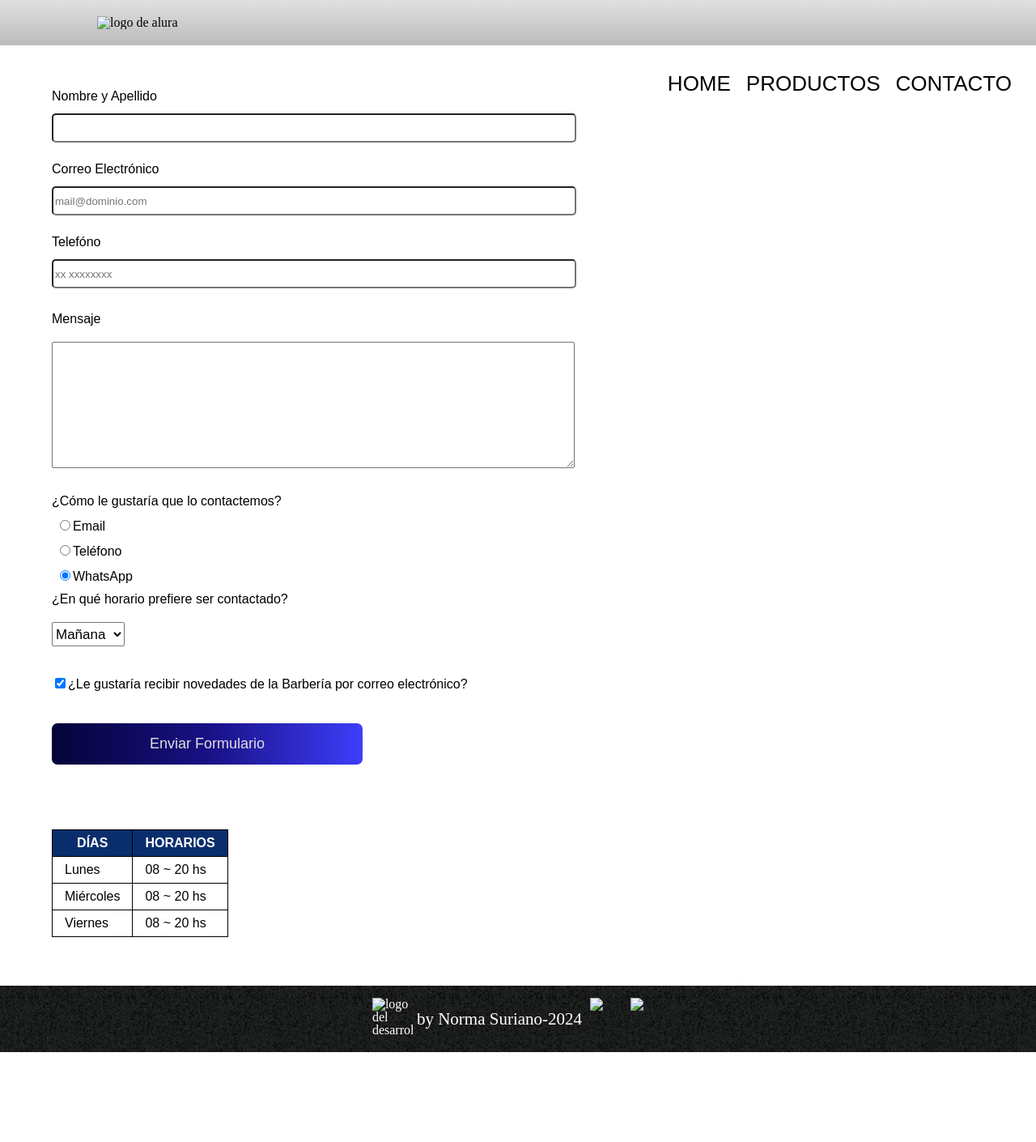
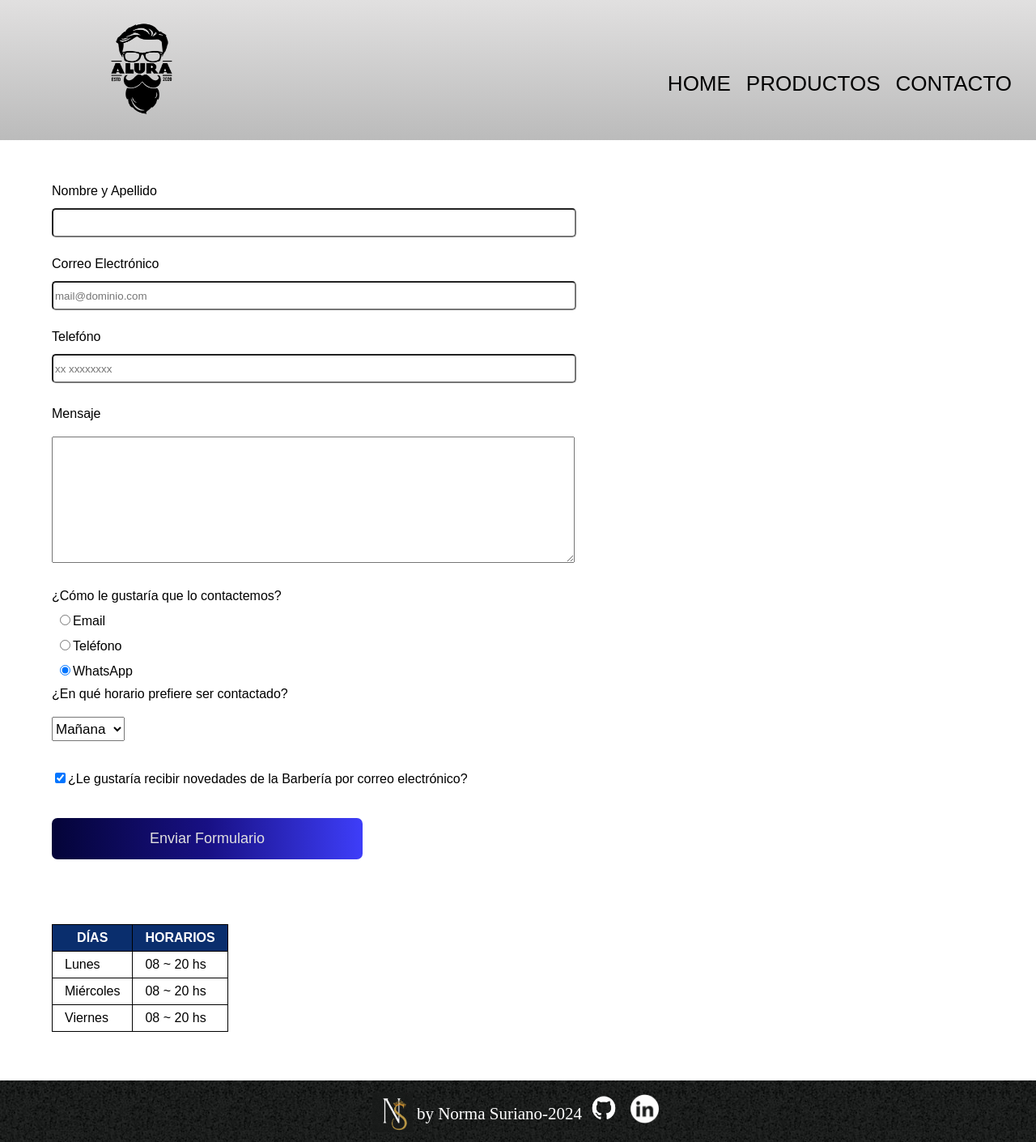
Before and after one commit to NSuriano/Barberia_Alura, a plain HTML site: page contacto.html in a window 1280 px wide. Shown: the top 1410 px of the page at 81% size. Before the commit the page ends 1299 px from the top, so only its background shows below. Drawn offline with Linux system fonts and the light colour scheme.

Commit message:
Update contacto.html

```diff
--- a/contacto.html
+++ b/contacto.html
@@ -4,7 +4,7 @@
 <head>
     <meta charset="UTF-8">
     <meta name="viewport" content="width=device-width, initial-scale=1.0">
-    <link rel="icon" href="imagenes/favicon.ico" type="image/x-icon">
+    <link rel="icon" href="favicon.ico" type="image/x-icon">
     <link rel="stylesheet" href="reset.css">
     <link rel="stylesheet" href="style-contacto.css">
     <title>Contacto</title>
@@ -13,7 +13,7 @@
 <body>
     <header>
         <div class="caja">
-            <h1><img src="/imagenes/logo.png" alt="logo de alura"></h1>
+            <h1><img src="logo.png" alt="logo de alura"></h1>
             <nav>
                 <ul>
                     <li><a href="index.html">HOME</a></li>
@@ -98,15 +98,15 @@
 
     <footer>
 
-        <img class="mi-logo" src="/imagenes/mi_logo.png" alt="logo del desarrollador">
+        <img class="mi-logo" src="mi_logo.png" alt="logo del desarrollador">
         <p class="pie-pagina">by Norma Suriano-2024</p>
 
         <div class="iconos">
 
-            <a href="https://github.com/NSuriano" target="_blank"><img src="imagenes/github.png"></a>
+            <a href="https://github.com/NSuriano" target="_blank"><img src="github.png"></a>
 
             <a href="https://linkedin.com/in/norma-suriano-611789265" target="_blank"><img
-                    src="imagenes/linkedin.png"></a>
+                    src="linkedin.png"></a>
         </div>
 
     </footer>
```
